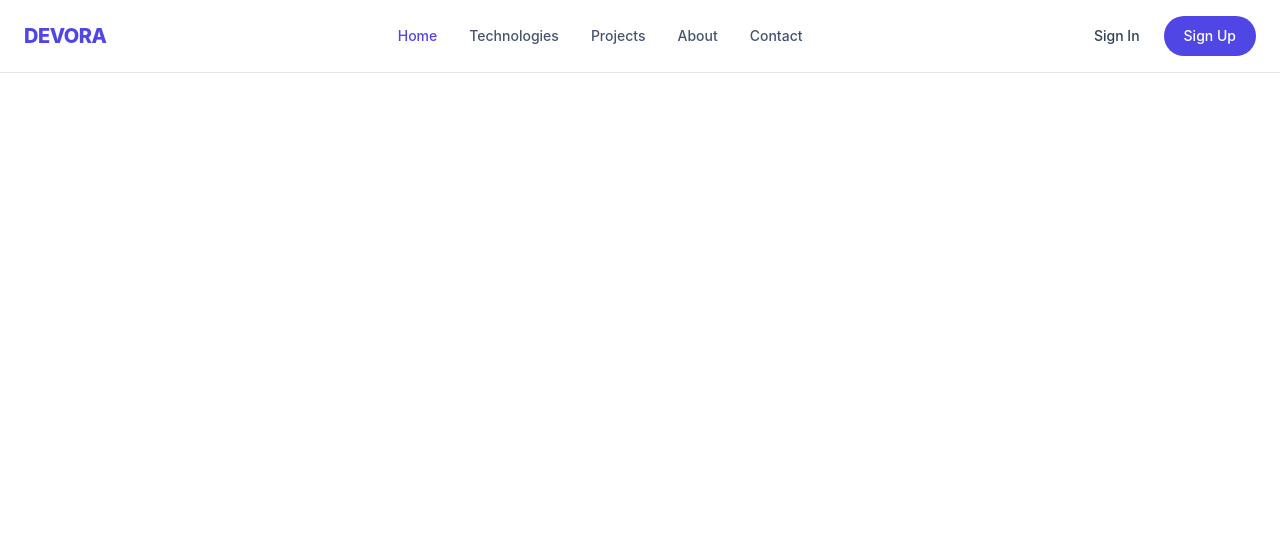
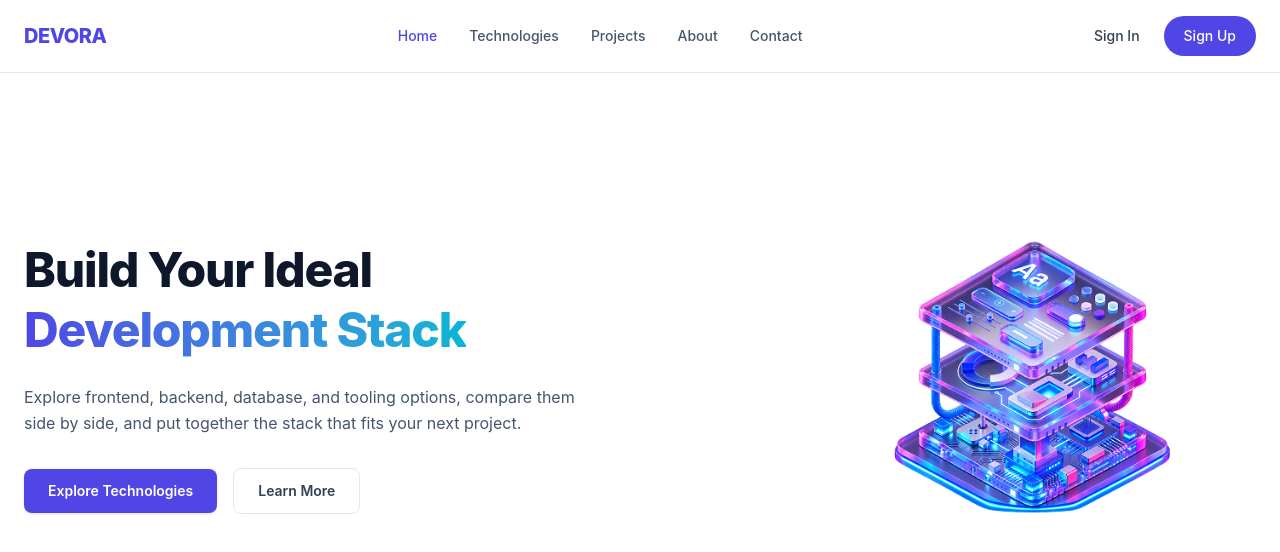
Before and after one commit to rafayelparvez/B14-A05-React, a React (Vite) app: page / in a window 1280 px wide. Shown: the top 552 px of the page. Built offline with nearby package versions, Linux system fonts and the light colour scheme.

Commit message:
Banner Completed

```diff
--- a/src/App.tsx
+++ b/src/App.tsx
@@ -1,3 +1,4 @@
+import Banner from "./components/Banner";
 import Nav from "./components/Nav";
 
 
@@ -5,6 +6,7 @@ function App() {
   return (
     <>
       <Nav />
+      <Banner/>
     </>
   );
 }
--- /dev/null
+++ b/src/components/Banner.tsx
@@ -0,0 +1,56 @@
+import bannerImg from "../assets/banner-stack.png";
+
+const Banner = () => {
+  return (
+    <div>
+      <section className="w-full">
+        <div className="mx-auto flex max-w-7xl flex-col items-center gap-10 px-6 py-14 md:flex-row md:justify-between md:py-20">
+          {/* Left Content */}
+          <div className="max-w-xl text-center md:text-left">
+            <h1 className="text-4xl font-extrabold leading-tight tracking-tight text-slate-900 sm:text-5xl">
+              Build Your Ideal
+              <br />
+              <span className="bg-gradient-to-r from-[#4F46E5] to-[#06B6D4] bg-clip-text text-transparent">
+                Development Stack
+              </span>
+            </h1>
+
+            <p className="mt-6 text-base leading-relaxed text-slate-600">
+              Explore frontend, backend, database, and tooling options, compare
+              them side by side, and put together the stack that fits your next
+              project.
+            </p>
+
+            {/* Buttons */}
+            <div className="mt-8 flex flex-col items-center gap-4 sm:flex-row sm:justify-center md:justify-start">
+              <a
+                href="#"
+                className="rounded-lg bg-[#4F46E5] px-6 py-3 text-sm font-semibold text-white shadow-sm transition-all hover:bg-[#4338CA] hover:shadow-md"
+              >
+                Explore Technologies
+              </a>
+
+              <a
+                href="#"
+                className="rounded-lg border border-slate-200 bg-white px-6 py-3 text-sm font-semibold text-slate-700 transition-colors hover:border-[#4F46E5] hover:bg-[#EEF2FF] hover:text-[#4F46E5]"
+              >
+                Learn More
+              </a>
+            </div>
+          </div>
+
+          {/* Right Image */}
+          <div className="w-full max-w-md md:w-1/2">
+            <img
+              src={bannerImg}
+              alt="Development stack illustration"
+              className="mx-auto w-full rounded-2xl object-cover"
+            />
+          </div>
+        </div>
+      </section>
+    </div>
+  );
+};
+
+export default Banner;
```
